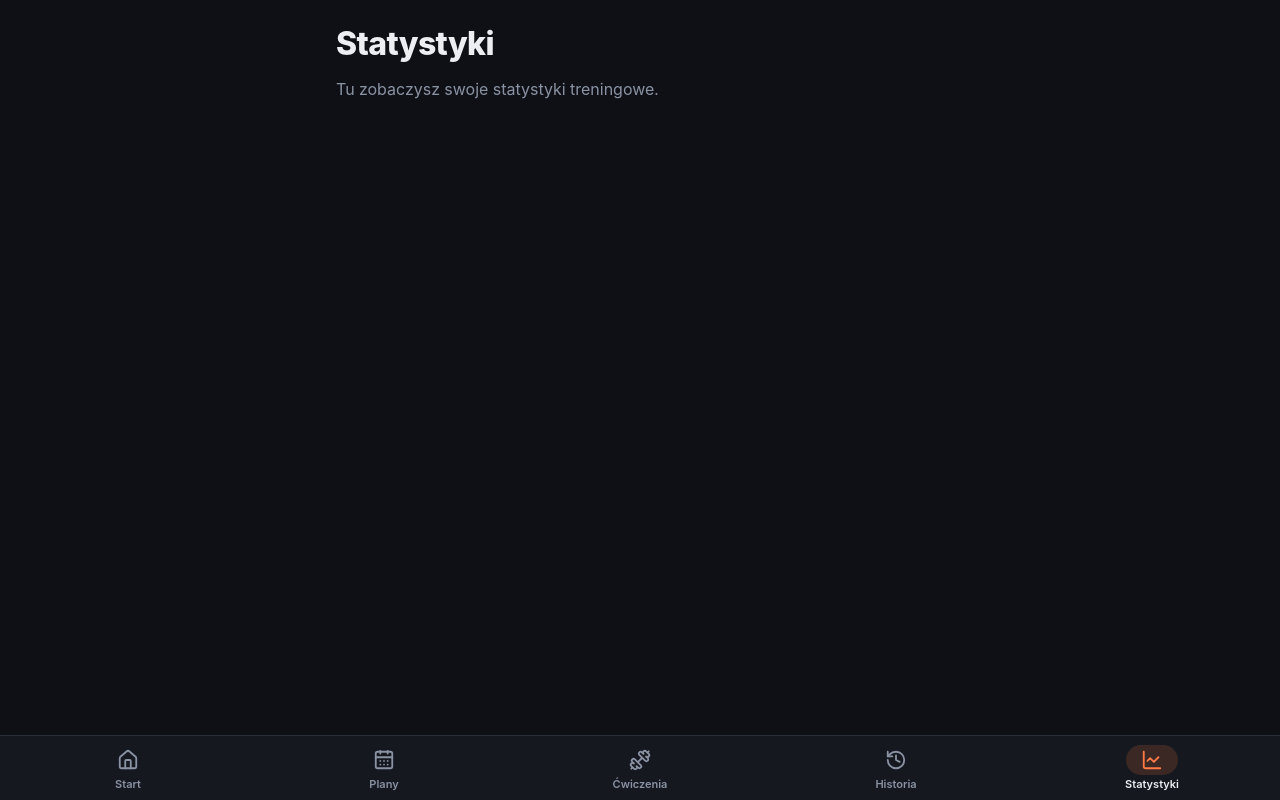
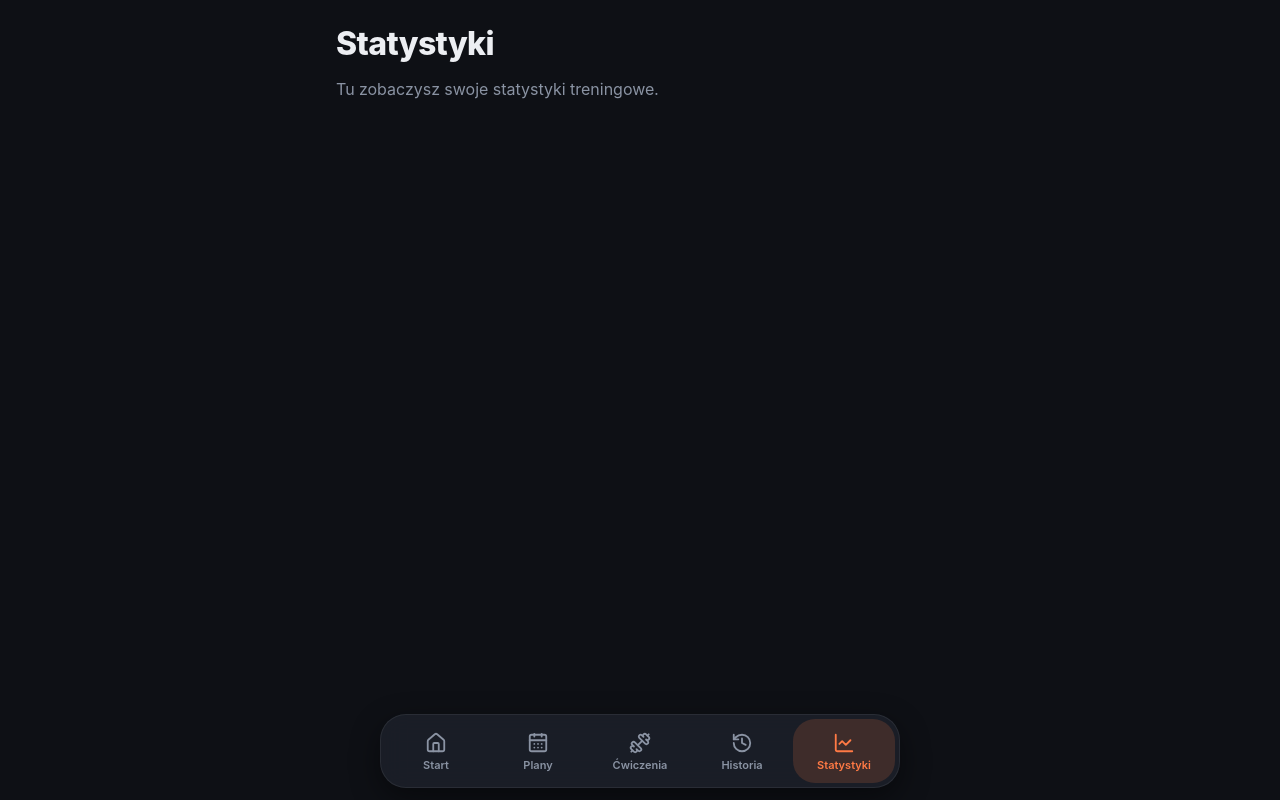
Before and after one commit to repcak135/gym-app, a React (Vite) app: page /#/statystyki in a window 1280 px wide. Built offline with nearby package versions, Linux system fonts and the light colour scheme.

Commit message:
fix: floating bottom nav and iOS 26 standalone bottom gap
Co-Authored-By: Claude Opus 5.5 <noreply@anthropic.com>

```diff
--- a/src/components/BottomNav.css
+++ b/src/components/BottomNav.css
@@ -1,14 +1,18 @@
 .bottom-nav {
   position: fixed;
-  bottom: 0;
-  left: 0;
-  right: 0;
+  left: var(--space-3);
+  right: var(--space-3);
+  bottom: max(var(--space-3), env(safe-area-inset-bottom));
+  max-width: 520px;
+  margin: 0 auto;
   display: flex;
-  background: rgba(23, 26, 33, 0.92);
-  backdrop-filter: blur(12px);
-  -webkit-backdrop-filter: blur(12px);
-  border-top: 1px solid var(--border);
-  padding-bottom: env(safe-area-inset-bottom);
+  padding: var(--space-1);
+  background: rgba(28, 32, 41, 0.86);
+  backdrop-filter: blur(16px) saturate(140%);
+  -webkit-backdrop-filter: blur(16px) saturate(140%);
+  border: 1px solid rgba(255, 255, 255, 0.07);
+  border-radius: 26px;
+  box-shadow: 0 10px 30px rgba(0, 0, 0, 0.45);
   z-index: 100;
 }
 
@@ -20,28 +24,21 @@
   justify-content: center;
   gap: 2px;
   min-height: var(--nav-height);
-  padding: var(--space-2) var(--space-1);
+  border-radius: 22px;
   color: var(--text-muted);
   text-decoration: none;
   font-size: 11px;
   font-weight: 600;
-  transition: color 0.15s ease;
+  transition: color 0.15s ease, background-color 0.15s ease;
 }
 
 .bottom-nav__icon {
   display: grid;
   place-items: center;
-  width: 52px;
-  height: 30px;
-  border-radius: 999px;
-  transition: background-color 0.15s ease;
+  height: 26px;
 }
 
 .bottom-nav__link[aria-current="page"] {
-  color: var(--text);
+  color: var(--accent);
+  background: var(--accent-soft);
 }
-
-.bottom-nav__link[aria-current="page"] .bottom-nav__icon {
-  background: var(--accent-soft);
-  color: var(--accent);
-}
--- a/src/theme/global.css
+++ b/src/theme/global.css
@@ -6,7 +6,18 @@
 
 html {
   color-scheme: dark;
+  background: var(--bg);
   -webkit-tap-highlight-color: transparent;
+  /* iOS 26 standalone bug: the viewport ends short of the screen bottom by the
+     status-bar height when the status bar is translucent. */
+  min-height: calc(100% + env(safe-area-inset-top));
+}
+
+@media (display-mode: standalone) {
+  html,
+  body {
+    min-height: 100vh;
+  }
 }
 
 body {
@@ -24,7 +35,7 @@ main {
   max-width: 640px;
   margin: 0 auto;
   padding: calc(env(safe-area-inset-top) + var(--space-5)) var(--space-4)
-    calc(var(--nav-height) + env(safe-area-inset-bottom) + var(--space-5));
+    calc(var(--nav-height) + env(safe-area-inset-bottom) + var(--space-6) + var(--space-4));
 }
 
 h1 {
```
